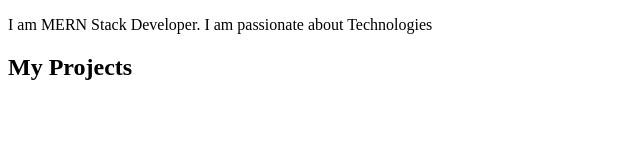
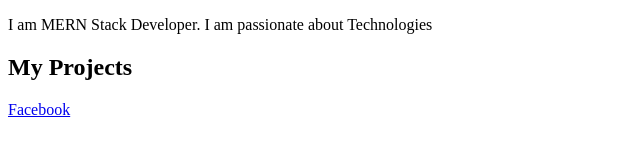
Before and after one commit to yellasai/yellasai.github.io, a plain HTML site: page index.html in a window 1280 px wide. Shown: the whole page, without its empty margins (0-640 px from the left). Drawn offline with Linux system fonts and the light colour scheme.

Commit message:
Update index.html

```diff
--- a/index.html
+++ b/index.html
@@ -11,7 +11,7 @@
         </div>
     <div class="sub">
         <h2>My Projects</h2>
-        <a href="https://yellasai.github.io/Facebook/sir.html>Facebook<a>
+        <a href="https://yellasai.github.io/Facebook/sir.html">Facebook<a>
             </div>
 
 
```
